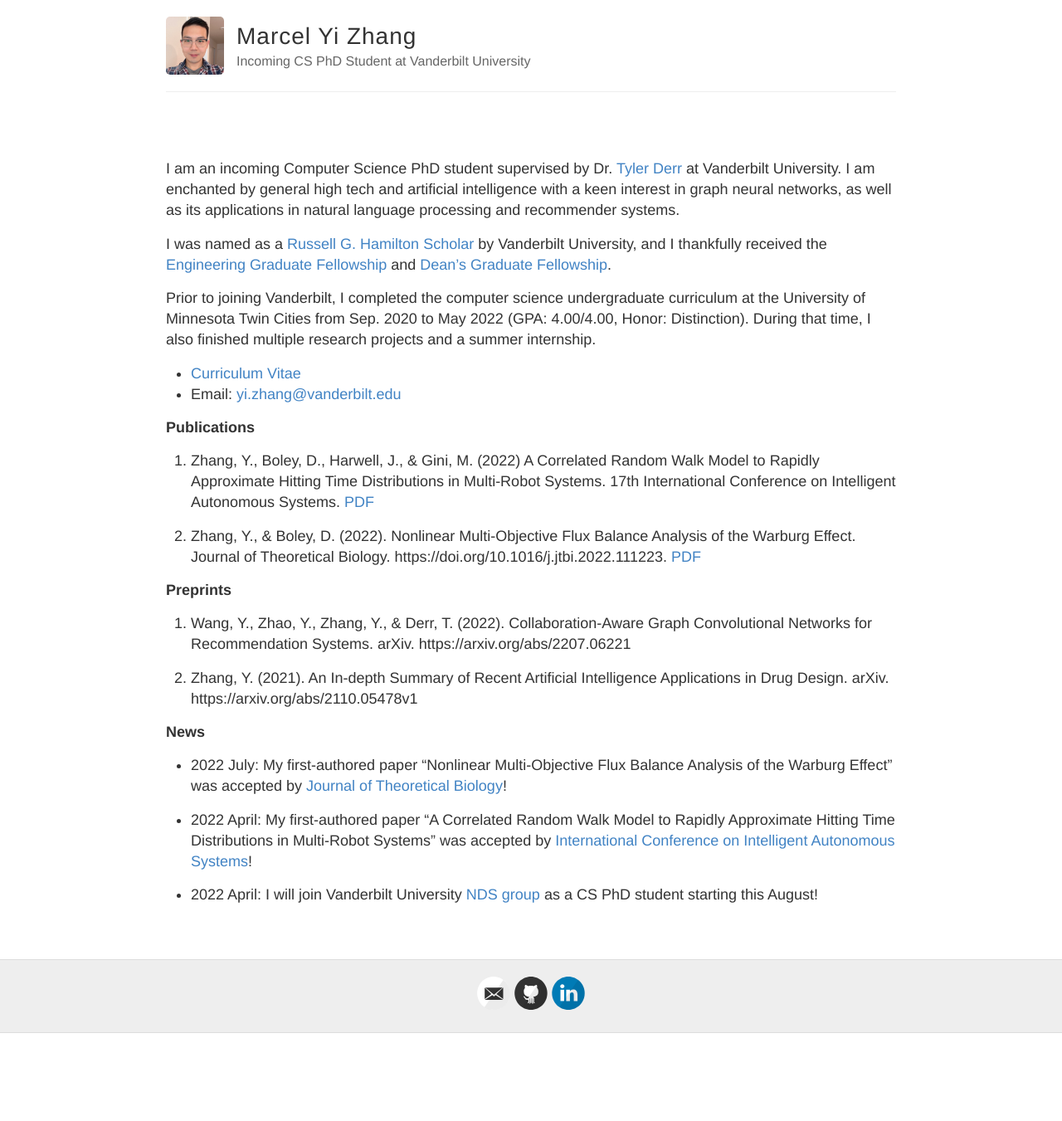
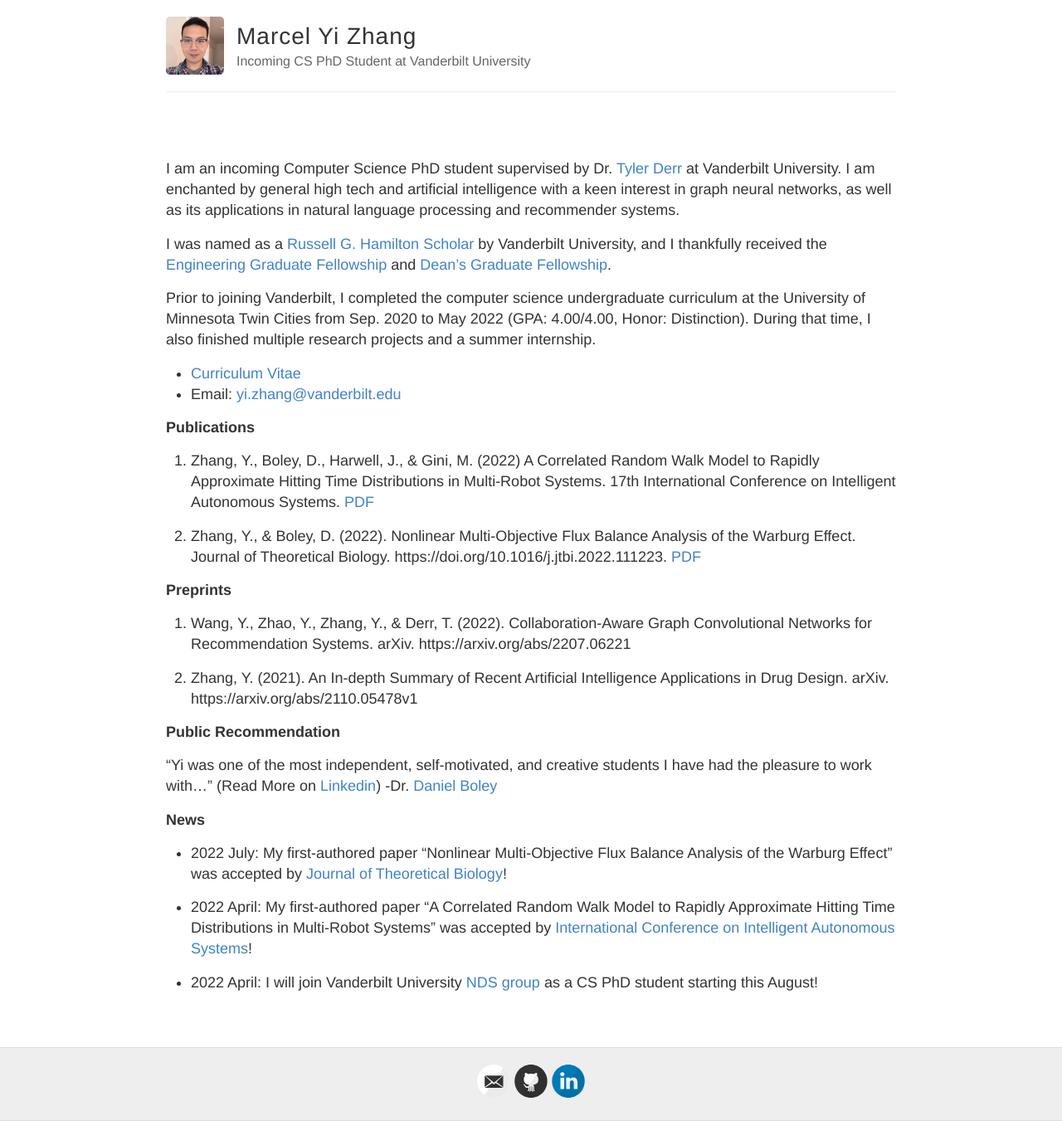
Before and after one commit to YiZhan2854/YiZhan2854.github.io, a Jekyll site: the page built from index.md, in a window 1280 px wide. Shown: the whole page at 83% size. Built offline with Jekyll 4.4.1, drawn with Linux system fonts in a browser that asks for light colours; before the commit the page ends 1245 px from its top, so only the background shows below that.

Commit message:
Update index.md

```diff
--- a/index.md
+++ b/index.md
@@ -24,6 +24,11 @@ Prior to joining Vanderbilt, I completed the computer science undergraduate curr
 
 2. Zhang, Y. (2021). An In-depth Summary of Recent Artificial Intelligence Applications in Drug Design. arXiv. https://arxiv.org/abs/2110.05478v1
 
+**Public Recommendation**
+
+"Yi was one of the most independent, self-motivated, and creative students I have had the pleasure to work with..." (Read More on [Linkedin](https://www.linkedin.com/in/yi-marcel-zhang-8458b0245/))
+                                    -Dr. [Daniel Boley](https://cse.umn.edu/cs/dan-boley)
+
 **News**
 
 - 2022 July: My first-authored paper "Nonlinear Multi-Objective Flux Balance Analysis of the Warburg Effect" was accepted by [Journal of Theoretical Biology](https://www.journals.elsevier.com/journal-of-theoretical-biology)!
```
